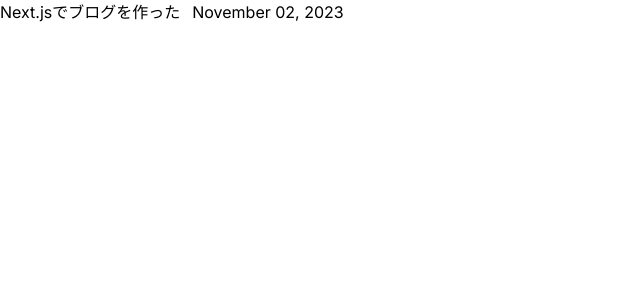
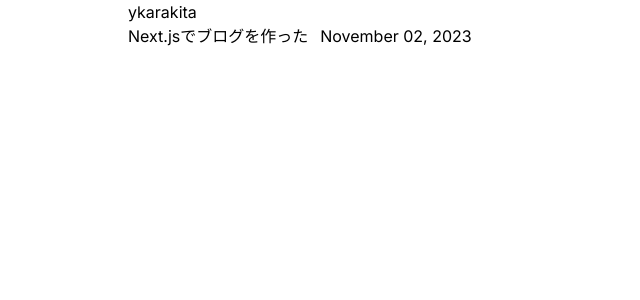
Before and after one commit to ykarakita/blog, a Next.js app: page / in a window 1280 px wide. Shown: the top 300 px of the page, without its empty margins (0-640 px from the left). Built offline with nearby package versions, Linux system fonts and the light colour scheme.

Commit message:
add Header

```diff
--- a/app/layout.tsx
+++ b/app/layout.tsx
@@ -1,12 +1,14 @@
 import type { Metadata } from "next";
 import { Inter } from "next/font/google";
 import "./globals.css";
+import { Header } from "@/components/Header";
+import siteMetadata from "@/data/siteMetadata";
 
 const inter = Inter({ subsets: ["latin"] });
 
 export const metadata: Metadata = {
-  title: "ykarakitaのブログ",
-  description: "",
+  title: siteMetadata.title,
+  description: siteMetadata.description,
 };
 
 export default function RootLayout({
@@ -16,7 +18,12 @@ export default function RootLayout({
 }) {
   return (
     <html lang="ja">
-      <body className={inter.className}>{children}</body>
+      <body className={`${inter.className}`}>
+        <section className="mx-auto max-w-3xl px-4 sm:px-6 xl:max-w-5xl xl:px-0">
+          <Header />
+          <main>{children}</main>
+        </section>
+      </body>
     </html>
   );
 }
--- /dev/null
+++ b/components/Header.tsx
@@ -0,0 +1,12 @@
+import siteMetadata from "@/data/siteMetadata";
+import Link from "next/link";
+
+export const Header = () => {
+  return (
+    <header className="text-center sm:text-left">
+      <h1>
+        <Link href="/">{siteMetadata.title}</Link>
+      </h1>
+    </header>
+  );
+};
--- /dev/null
+++ b/data/siteMetadata.js
@@ -0,0 +1,7 @@
+const siteMetadata = {
+  title: "ykarakita",
+  description: "ykarakita",
+  headerTitle: "ykarakita",
+};
+
+module.exports = siteMetadata;
```
